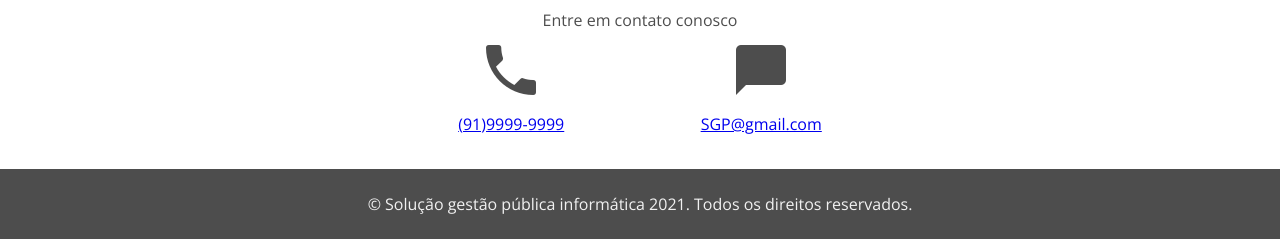
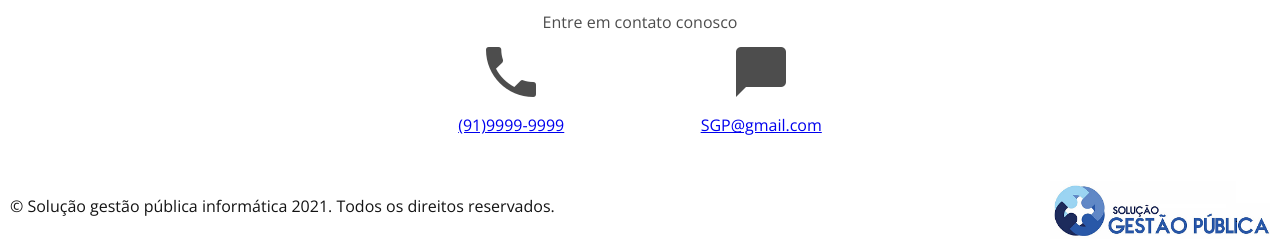
Before and after one commit to DevAquin/Site-SGP, a plain HTML site: page index.html in a window 1280 px wide. Shown: the part 1917-2158 px from the top of the page. Drawn offline with nearby package versions, Linux system fonts and the light colour scheme.

Commit message:
refresh commit

```diff
--- a/css/estilo.css
+++ b/css/estilo.css
@@ -208,8 +208,8 @@ Footer
 footer{
 	text-align: center;
 	padding: 10px;
-	background-color: #4d4d4d;
-	color: #f1f1f1
+	background-color: #ffffff;
+	color: #141414
 }
 
 /*
--- a/index.html
+++ b/index.html
@@ -27,7 +27,8 @@
 <body>
 
 	<nav>
-		<a href="#">Solução Gestão Pública</a>
+		<img src="./logo/icon.png" alt="Solução Gestão Pública" width="70">
+		<a href="./logo/logo.png">Solução Gestão Pública</a>
 		<ul>
 			<li><a href="#sobre">Sobre</a></li>
 			<li><a href="#servicos">Serviços</a></li>
@@ -126,7 +127,8 @@
 		</div>
 	</section>
 	<footer>
-		<p>©   Solução gestão pública informática 2021. Todos os direitos reservados.</p>
+		<img src="./logo/logo.png" alt="Solução Gestão Pública" width="220" align="right">
+			<p align="left">© Solução gestão pública informática 2021. Todos os direitos reservados.</p>
 	</footer>
 
 	  <script src="js/lightbox-plus-jquery.min.js"></script>
```
Also changed, not shown: 1 other file.
